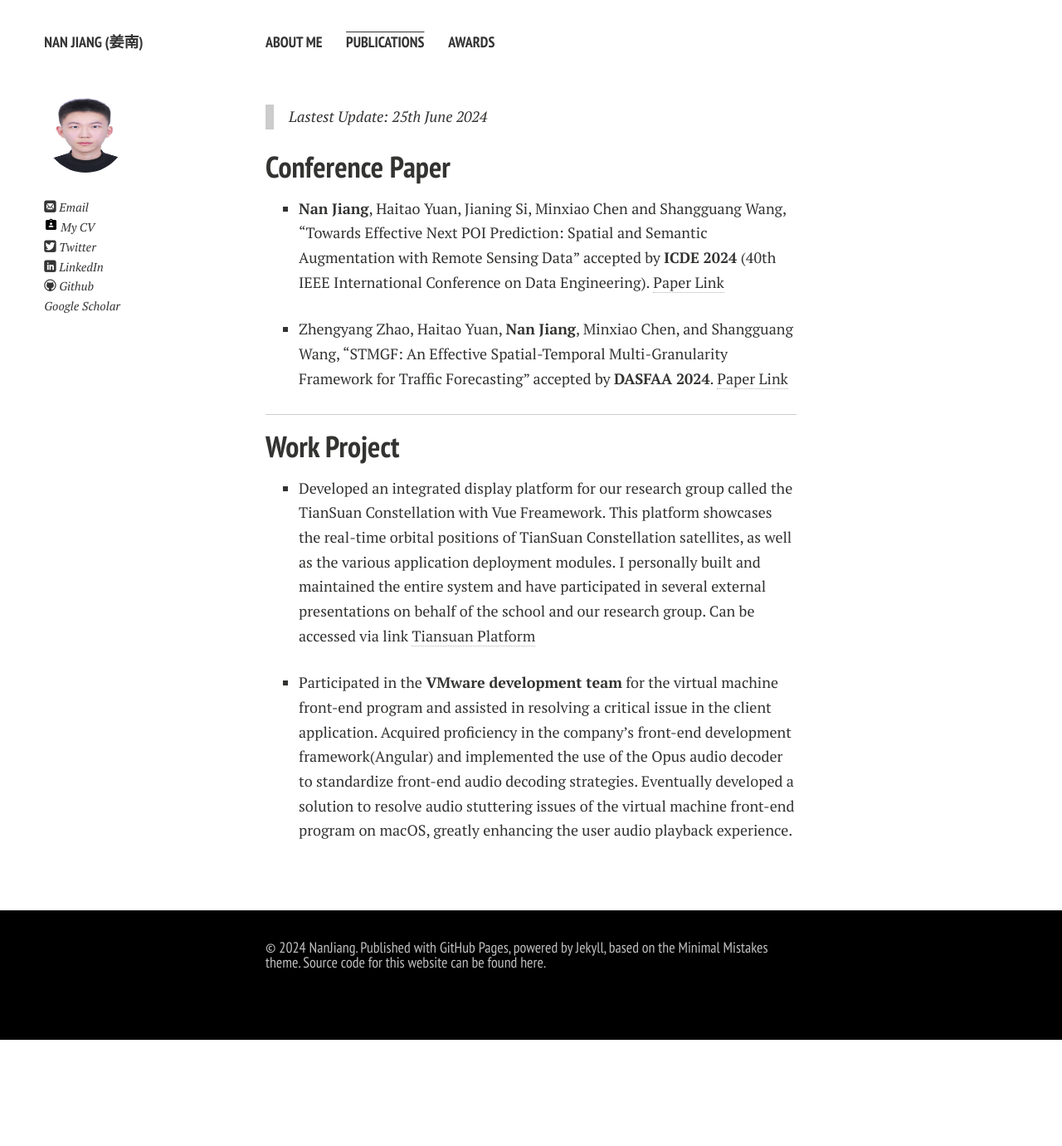
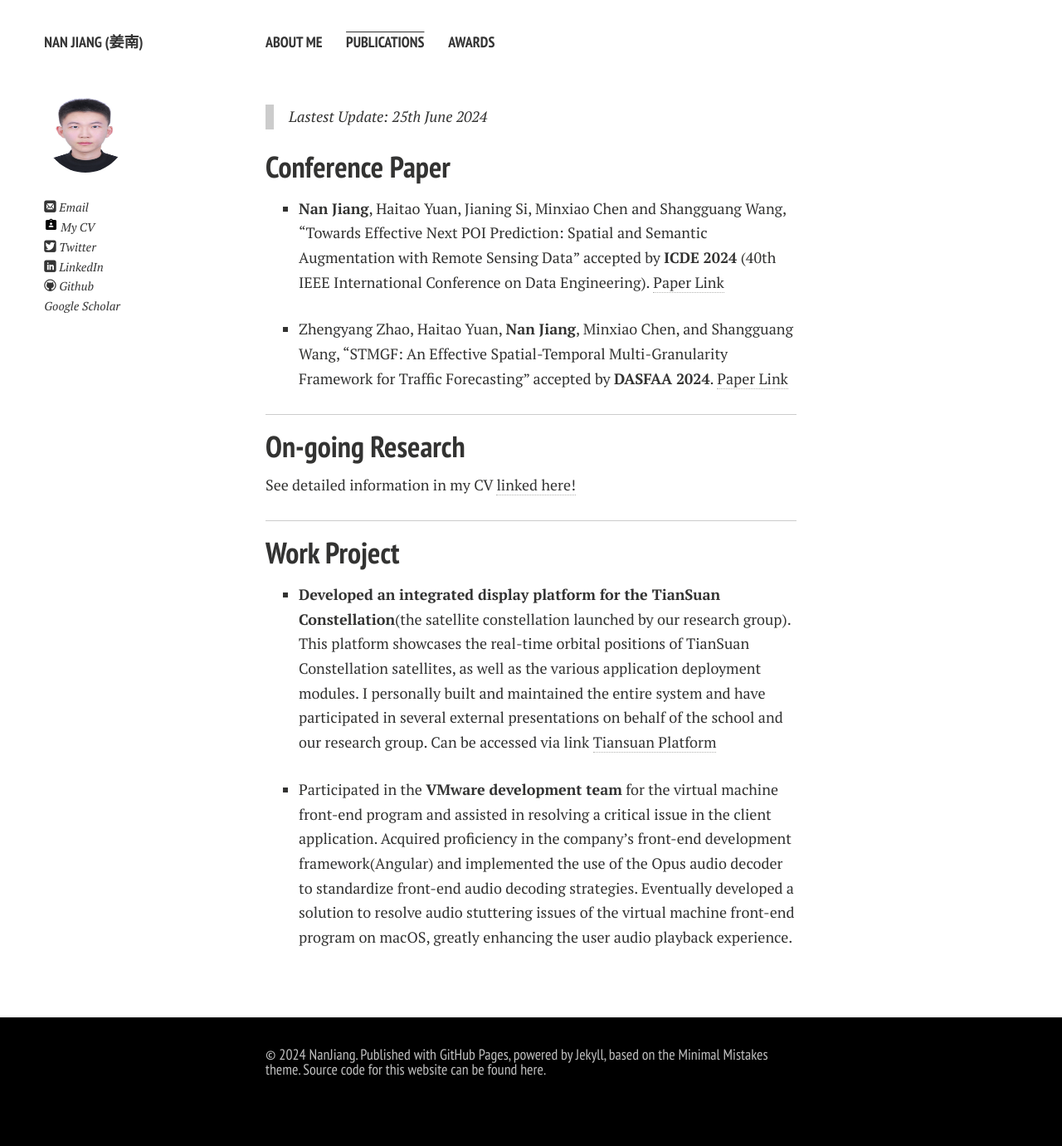
Before and after one commit to Im-jn/Im-jn.github.io, a Jekyll site: the page built from publications.md, in a window 1280 px wide. Shown: the whole page at 83% size. Built offline with Jekyll 4.4.1, drawn with Linux system fonts in a browser that asks for light colours; nearby versions of some CDN libraries; comment, search, counter and statistics services are not loaded; a style sheet for code colours, icons or effects is not loaded; before the commit the page ends 1253 px from its top, so only the background shows below that.

Commit message:
some changes

```diff
--- a/publications.md
+++ b/publications.md
@@ -14,9 +14,15 @@ title: Publications
 
 ---
 
+## On-going Research
+
+See detailed information in my CV [linked here!](https://im-jn.github.io/file/NanJiang_Resume.pdf)
+
+---
+
 ## Work Project
 
-- Developed an integrated display platform for our research group called the TianSuan Constellation with Vue Freamework. This platform showcases the real-time orbital positions of TianSuan Constellation satellites, as well as the various application deployment modules. I personally built and maintained the entire system and have participated in several external presentations on behalf of the school and our research group. Can be accessed via link [Tiansuan Platform](http://tle.tiansuan.site/#/)
+- **Developed an integrated display platform for the TianSuan Constellation**(the satellite constellation launched by our research group). This platform showcases the real-time orbital positions of TianSuan Constellation satellites, as well as the various application deployment modules. I personally built and maintained the entire system and have participated in several external presentations on behalf of the school and our research group. Can be accessed via link [Tiansuan Platform](http://tle.tiansuan.site/#/)
 <br>
 
 - Participated in the **VMware development team** for the virtual machine front-end program and assisted in resolving a critical issue in the client application. Acquired proficiency in the company’s front-end development framework(Angular) and implemented the use of the Opus audio decoder to standardize front-end audio decoding strategies. Eventually developed a solution to resolve audio stuttering issues of the virtual machine front-end program on macOS, greatly enhancing the user audio playback experience.
```
Also changed, not shown: awards.md (+1 -1 lines).
